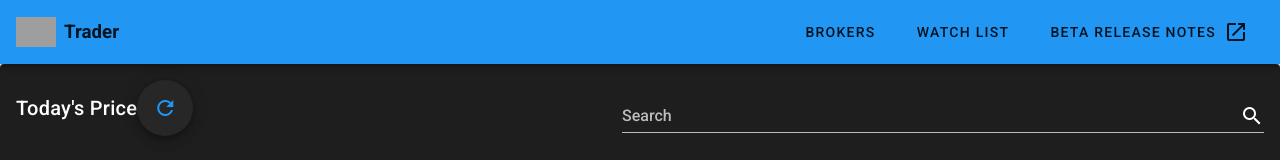
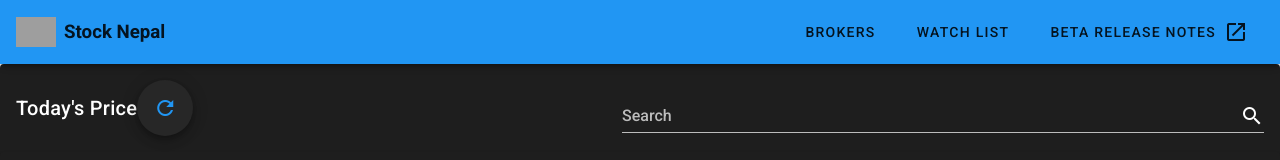
Before and after one commit to lomashbhattarai/trader, a Vue app: page /#/home in a window 1280 px wide. Shown: the top 160 px of the page. Built offline with nearby package versions, Linux system fonts and the light colour scheme; no server answers; grey boxes are pictures that could not be loaded.

Commit message:
title stock nepal, get todays price from database

```diff
--- a/src/App.vue
+++ b/src/App.vue
@@ -16,7 +16,7 @@
             width="40"
           />
           </router-link>
-          <h3> Trader </h3>
+          <h3> Stock Nepal </h3>
 
       </div>
 
--- a/src/components/Home.vue
+++ b/src/components/Home.vue
@@ -20,7 +20,7 @@
         :headers="headers"
         :search="searchKey"
         :items="todaysPrice"
-        :items-per-page="20"
+        :items-per-page="100"
         class="elevation-1"
         @click:row="handleRowClick"
       >
@@ -75,7 +75,7 @@
 
       getData(){
         this.loaders.todaysPrice = true
-      axios.get('https://g1y4zxy8vf.execute-api.us-east-2.amazonaws.com/dev/todaysPrice')
+      axios.get('https://g1y4zxy8vf.execute-api.us-east-2.amazonaws.com/dev/getTodaysPrice')
         .then(({data})=>{
           console.log(data.prices)
           this.loaders.todaysPrice = false
```
